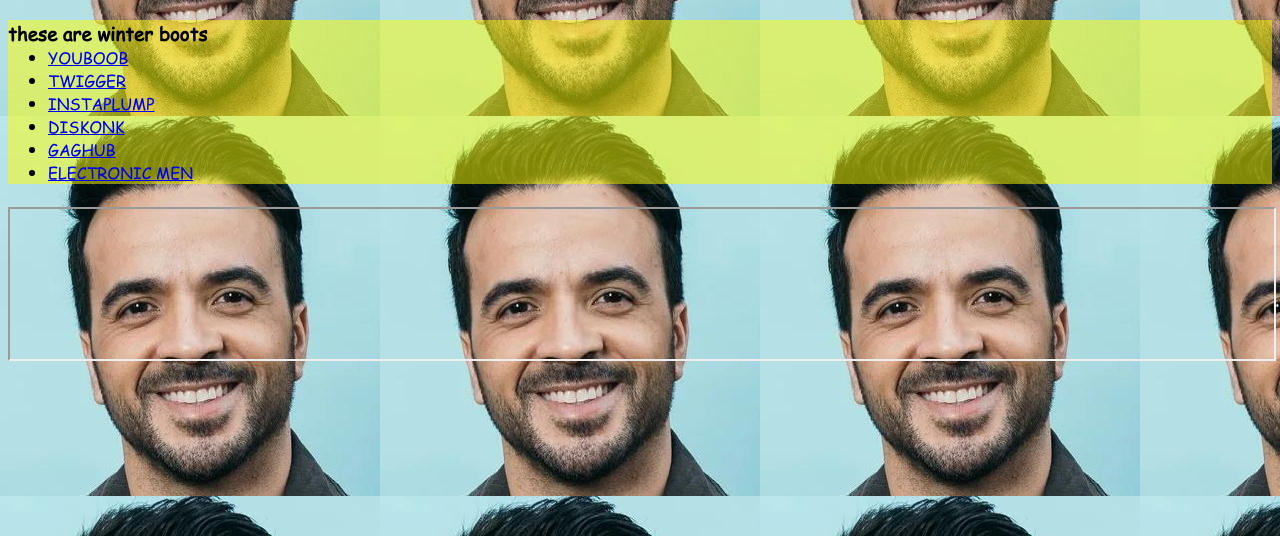
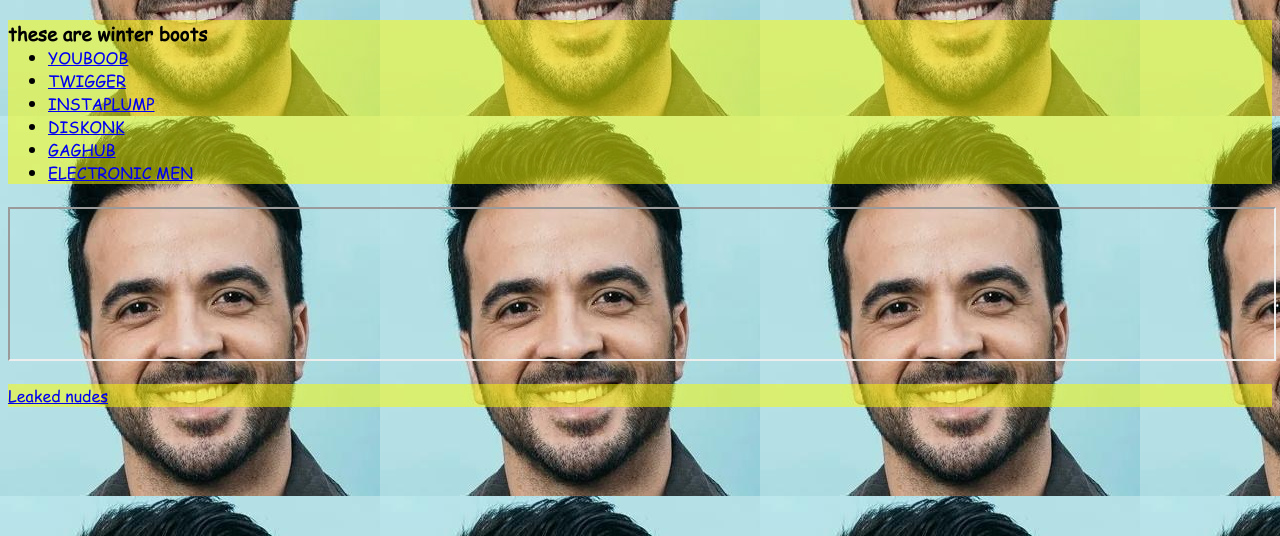
Before and after one commit to luisfonsivevo/fonsitube.github.io, a plain HTML site: page index.html in a window 1280 px wide. Shown: the part 264-800 px from the top of the page. Drawn offline with Linux system fonts and the light colour scheme; no server answers.

Commit message:
leak nudes

```diff
--- a/index.html
+++ b/index.html
@@ -25,7 +25,8 @@
 		</ul>
 		<br>
 		<iframe id="latestBideo"></iframe>
-
+		<br><br>
+		<p><a href="/assets/nudes.jpg">Leaked nudes</a></p>
 		<img id="pumpkin" src="/assets/pumpkin.webp">
 		<script>
 var headerText = document.getElementById("headerText");
```
Also changed, not shown: assets/nudes.jpg (added).
